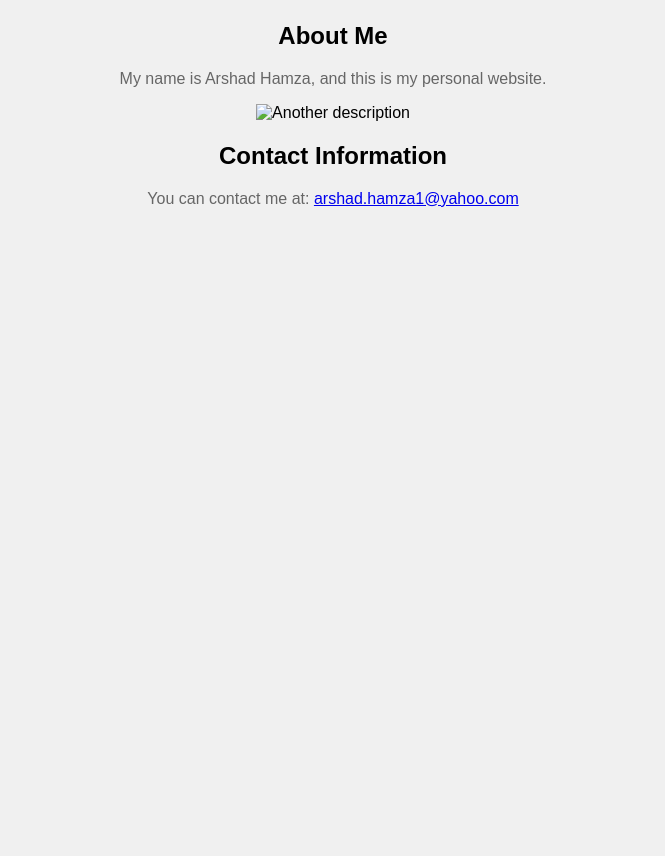
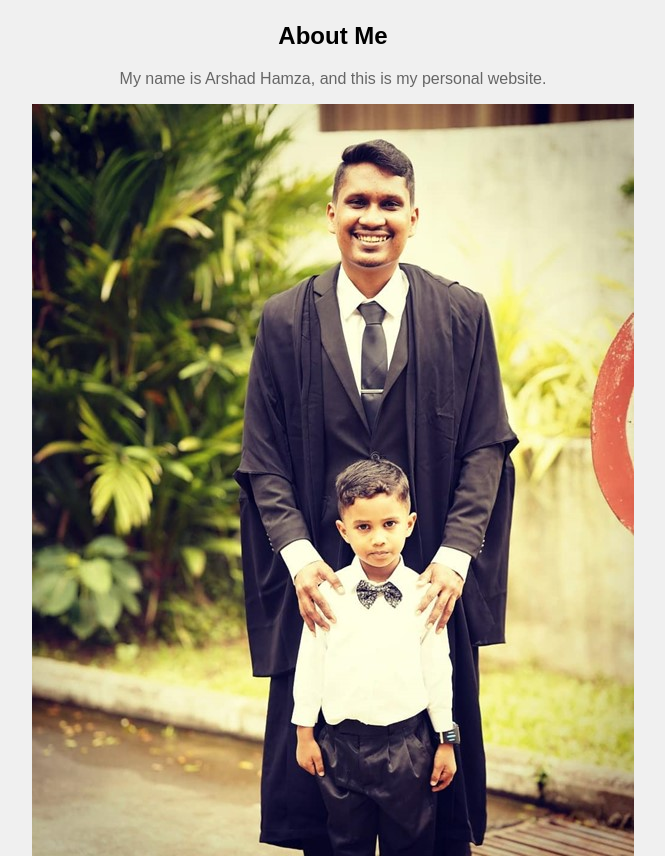
Before and after one commit to ArshadHamza1/Arshad-Hamza, a plain HTML site: page index.html in a window 1280 px wide. Shown: the part 868-1724 px from the top of the page, without its empty margins (307-972 px from the left). Before the commit the page ends 1092 px from the top, so only its background shows below. Drawn offline with Linux system fonts and the light colour scheme.

Commit message:
Update index.html

```diff
--- a/index.html
+++ b/index.html
@@ -18,7 +18,7 @@
         <h2>About Me</h2>
         <p>My name is Arshad Hamza, and this is my personal website.</p>
         <!-- Add an image in this section -->
-        <img src="another-image-picture1.jpg" alt="Another description" style="max-width: 100%; height: auto;">
+        <img src="picture1.jpg" alt="Another description" style="max-width: 100%; height: auto;">
     </section>
 
     <section>
```
